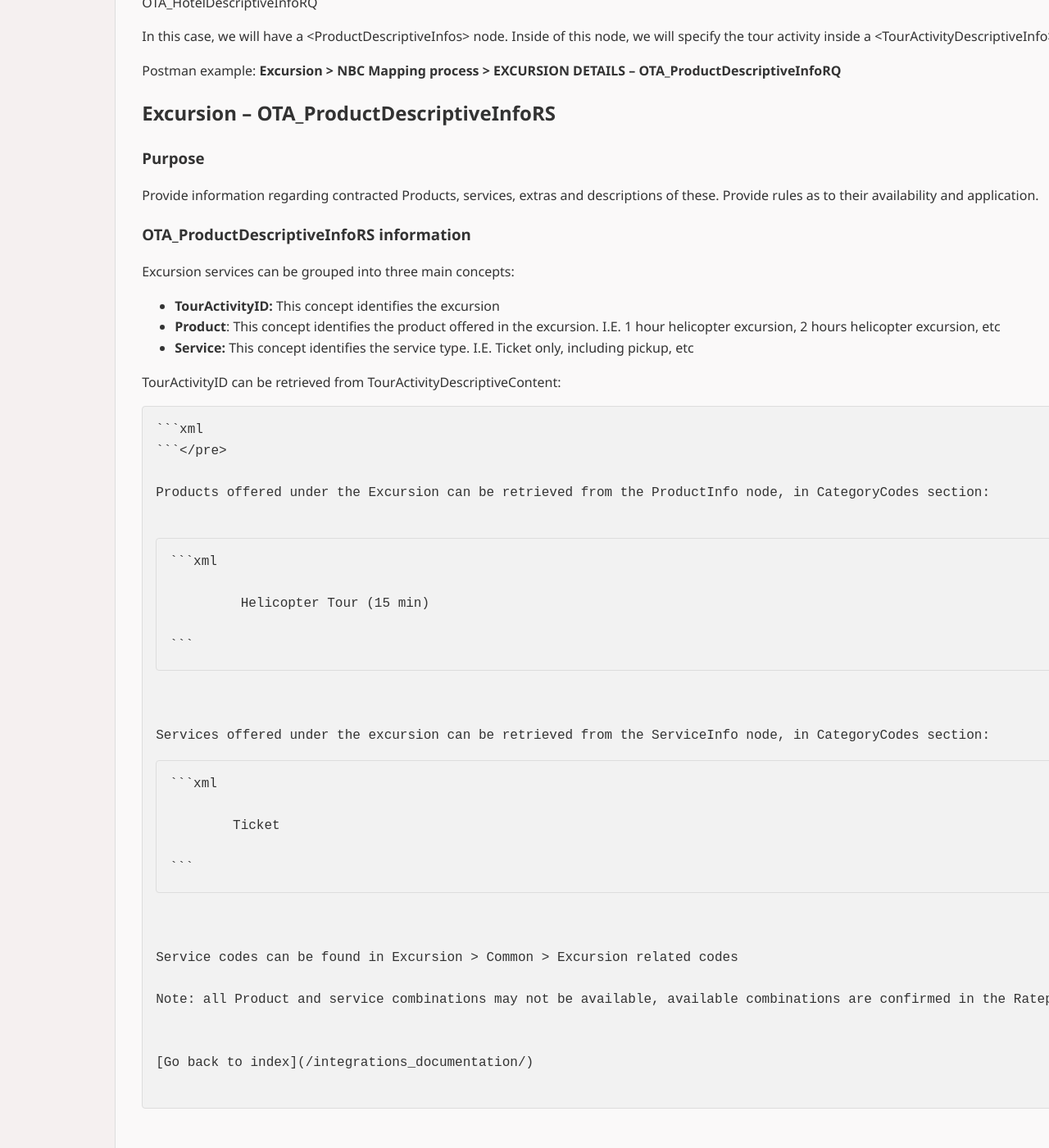
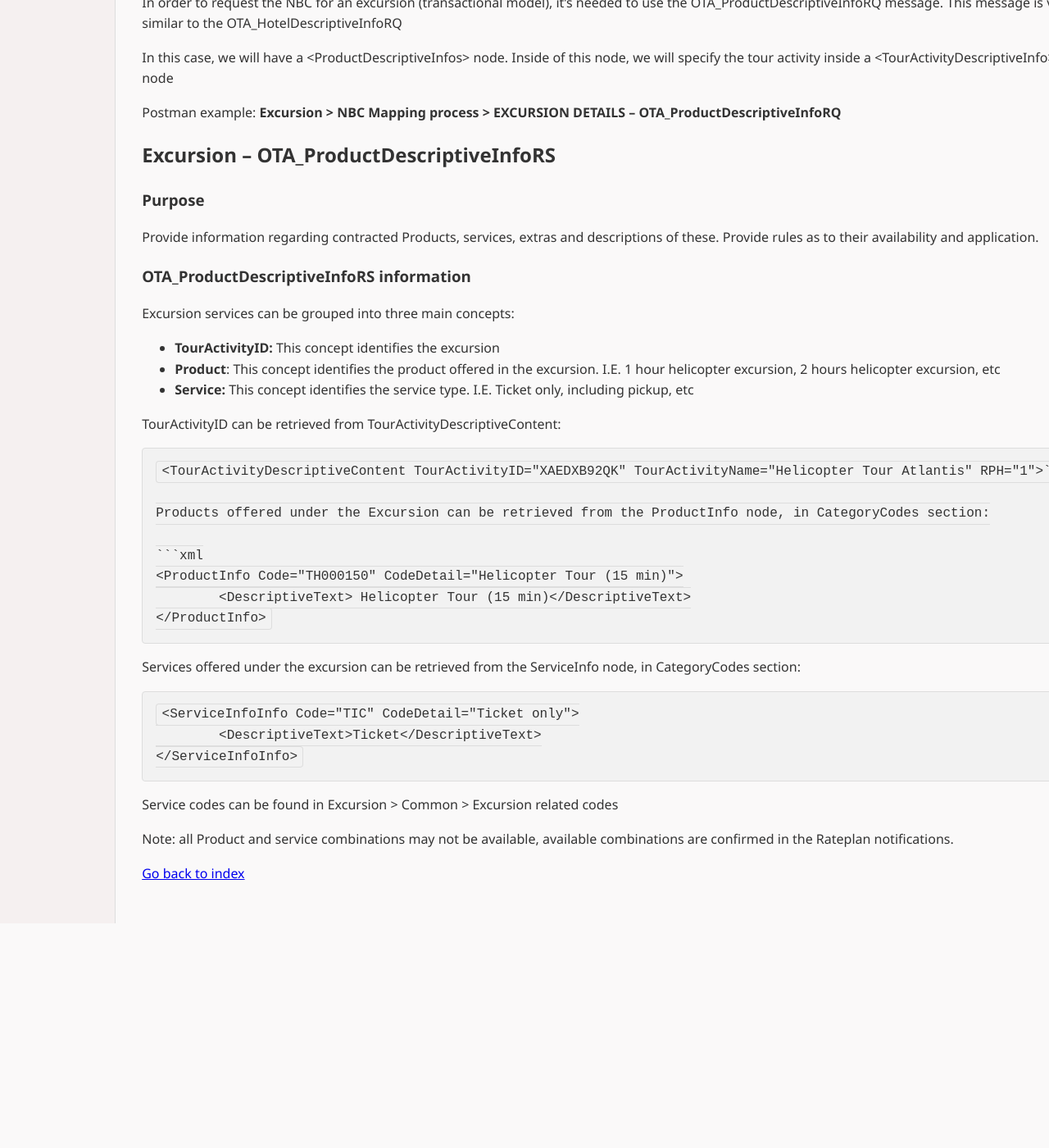
Before and after one commit to Axis-Data-SL/integrations_documentation, a Jekyll site: the page built from docs/Excursion/XA_Common/XA_NBC_Mapping.md, in a window 1280 px wide and 1400 px high, scrolled down 1589 px. Shown: the whole window at 82% size. Built offline with Jekyll 4.4.1, drawn with Linux system fonts in a browser that asks for light colours; after the commit the page ends 2715 px from its top, so only the background shows below that.

Commit message:
code styling

````diff
--- a/docs/Excursion/XA_Common/XA_NBC_Mapping.md
+++ b/docs/Excursion/XA_Common/XA_NBC_Mapping.md
@@ -56,26 +56,23 @@ Excursion services can be grouped into three main concepts:
 
 TourActivityID can be retrieved from TourActivityDescriptiveContent:
 
-<pre>```xml
-<TourActivityDescriptiveContent TourActivityID="XAEDXB92QK" TourActivityName="Helicopter Tour Atlantis" RPH="1">```</pre>
+```xml
+<TourActivityDescriptiveContent TourActivityID="XAEDXB92QK" TourActivityName="Helicopter Tour Atlantis" RPH="1">```
 
 Products offered under the Excursion can be retrieved from the ProductInfo node, in CategoryCodes section:
 
-<pre>
 ```xml
 <ProductInfo Code="TH000150" CodeDetail="Helicopter Tour (15 min)">
 	<DescriptiveText> Helicopter Tour (15 min)</DescriptiveText>
 </ProductInfo>
 ```
-</pre>
 
 Services offered under the excursion can be retrieved from the ServiceInfo node, in CategoryCodes section:
-<pre>```xml
+```xml
 <ServiceInfoInfo Code="TIC" CodeDetail="Ticket only">
 	<DescriptiveText>Ticket</DescriptiveText>
 </ServiceInfoInfo>
 ```
-</pre>
 
 Service codes can be found in Excursion > Common > Excursion related codes
 
````
